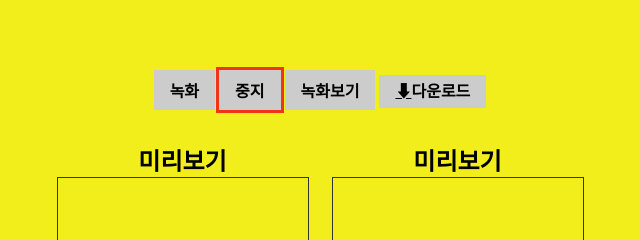
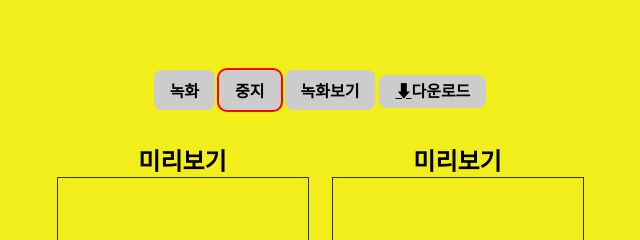
Before and after one commit to shseok/RecordingProgram, a plain HTML site: page index.html in a window 1280 px wide. Both pictures are taken after a click on the button "중지". Shown: the part 231-471 px from the top of the page, 320-960 px from the left. Drawn offline with Linux system fonts and the light colour scheme.

Commit message:
My Recoding Program like WebCam

```diff
--- a/camera.css
+++ b/camera.css
@@ -52,6 +52,8 @@ a {
   background: #ccc;
   font-weight: bold;
   padding: 0.5rem 1rem;
+  border-radius: 0.5rem;
+  transition: all 1s ease;
 }
 
 button:hover,
@@ -65,7 +67,9 @@ a {
 }
 
 button:focus {
-  outline: solid rgba(241, 20, 20, 0.849);
+  /* outline: solid rgba(241, 20, 20, 0.849); */
+  outline: none;
+  box-shadow: 0 0 0 2px #f00;
 }
 
 a::before {
--- a/camera.js
+++ b/camera.js
@@ -34,7 +34,7 @@ function startRecording(stream, event) {
         else
             document.querySelector("." + event.path[0].className).style.backgroundColor = "#f1ee1b";
         flag = !flag;
-        console.log(flag);
+        // console.log(flag);
     }, 1000);
 }
 
```
